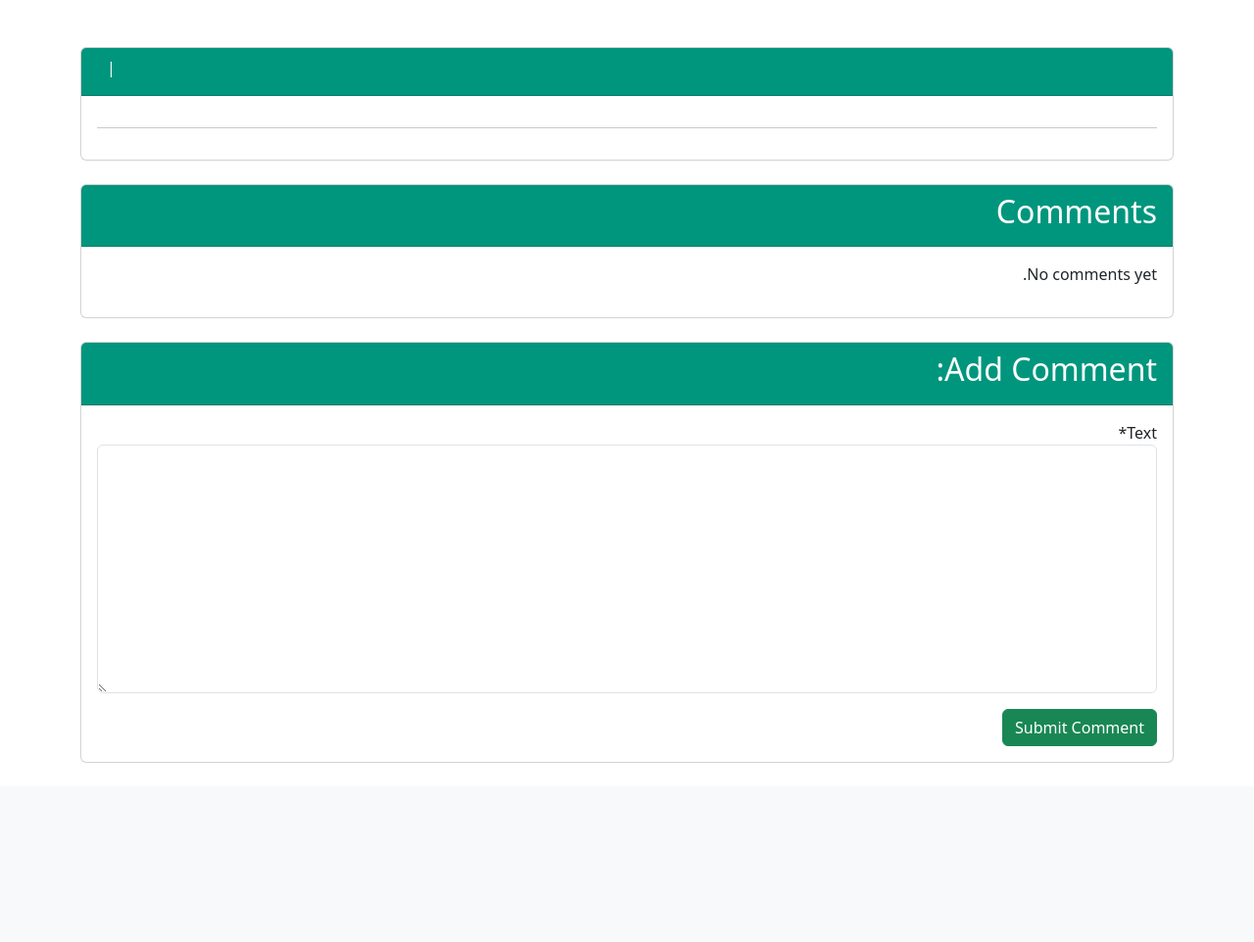
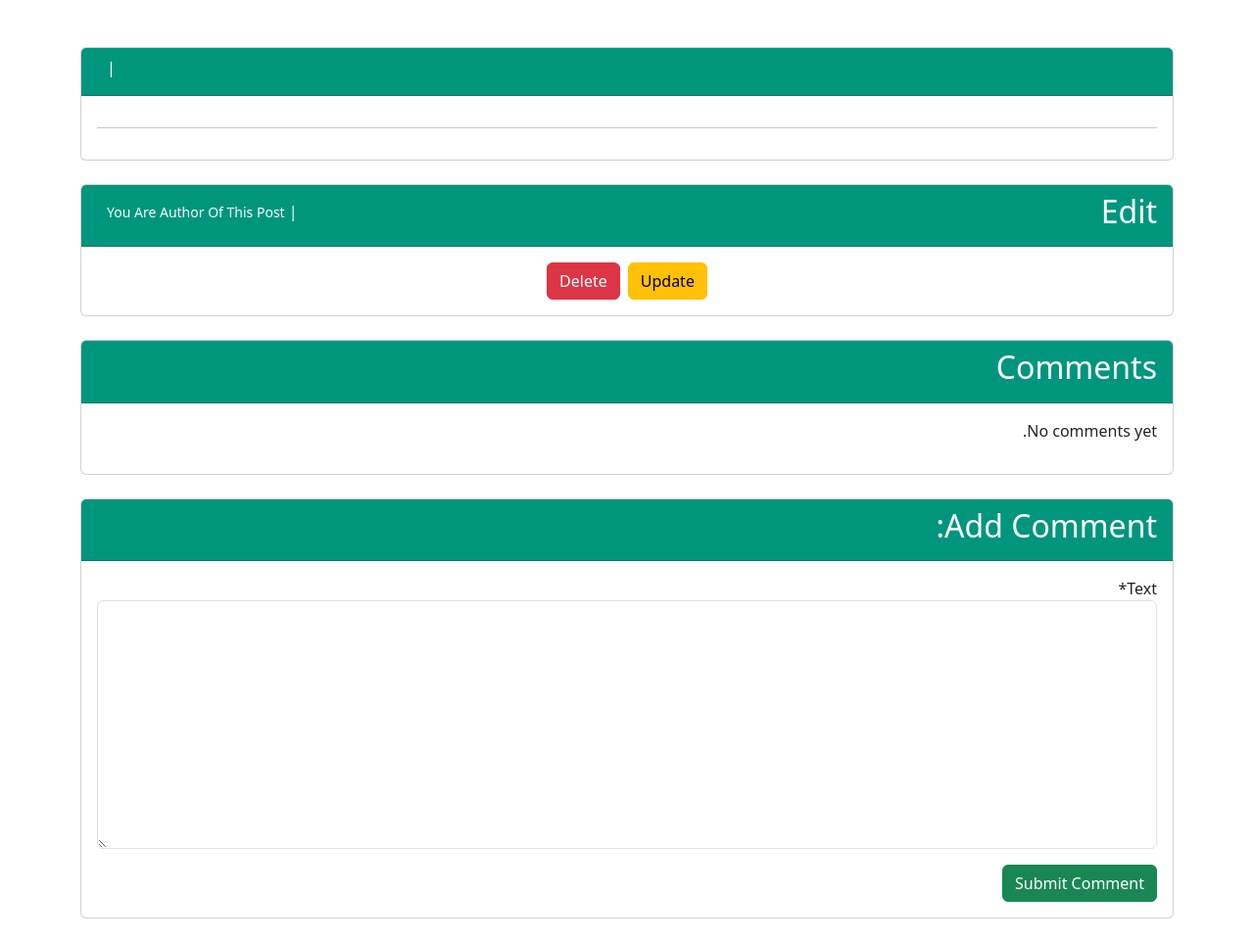
Before and after one commit to amahadnejad/Weblog, a Django app: template blog/templates/blog/post_detail.html in a window 1280 px wide. Shown: the part 57-1019 px from the top of the page at 98% size. Before the commit the page ends 836 px from the top, so only its background shows below. Run offline with Django 4.2, Linux system fonts and the light colour scheme; the template is opened without the code that fills it: values that come from a table or form of the project are taken from there, others are empty; some libraries are stand-ins or nearby versions.

Commit message:
Add Edit Card In post_detail.html Template

```diff
--- a/blog/templates/blog/post_detail.html
+++ b/blog/templates/blog/post_detail.html
@@ -17,7 +17,8 @@
 
                         <div style="text-align: left;">
                             <p class="card-subtitle mb-2 text-light"
-                               style="display: inline-block; margin-left: 10px; margin-bottom: 0;">{{ post.author|capfirst }} |
+                               style="display: inline-block; margin-left: 10px; margin-bottom: 0;">{{ post.author|capfirst }}
+                                |
                                 {{ post.datetime_created|date }} </p>
                         </div>
 
@@ -26,6 +27,31 @@
                         <p class="card-text">{{ post.description }}</p>
                         <hr>
                         <p class="card-text">{{ post.content }}</p>
+                    </div>
+                </div>
+
+                <!-- Author Control -->
+                <div class="card mb-4">
+                    <div class="card-header"
+                         style="background-color: #00967d; color: white; display: flex; justify-content: space-between; align-items: center;">
+                        <div style="text-align: right;">
+                            <h2 class="card-title">Edit</h2>
+                        </div>
+
+                        <div style="text-align: left;">
+
+                            <p class="card-subtitle mb-2 text-light"
+                               style="display: inline-block; margin-left: 10px; margin-bottom: 0;">{{ post.author|capfirst }}
+                                |
+                                <small>You Are Author Of This Post</small></p>
+
+                        </div>
+
+                    </div>
+                    <div class="card-body d-flex justify-content-center">
+                        <a href="{% url 'post_update' post.id %}" class="btn btn-warning">Update</a>
+                        &ensp;
+                        <a href="{% url 'post_delete' post.id %}" class="btn btn-danger">Delete</a>
                     </div>
                 </div>
 
```
